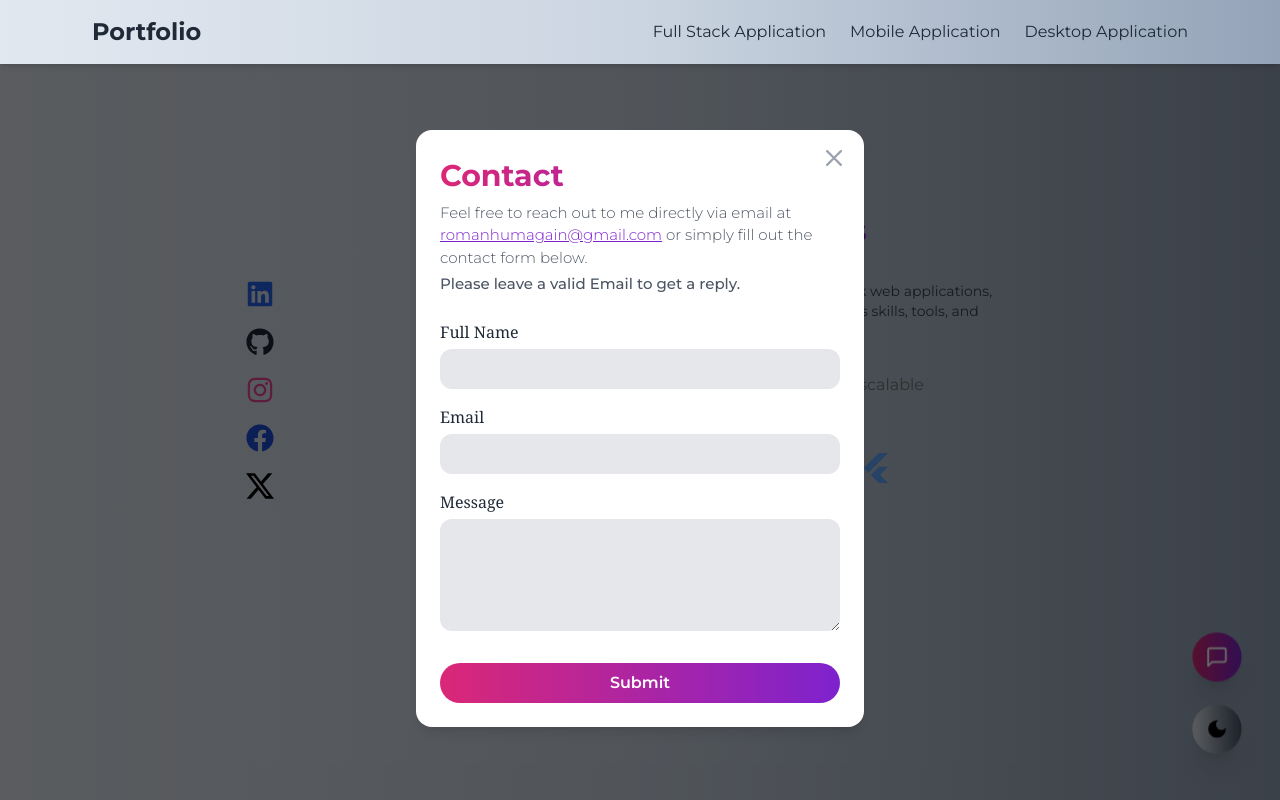
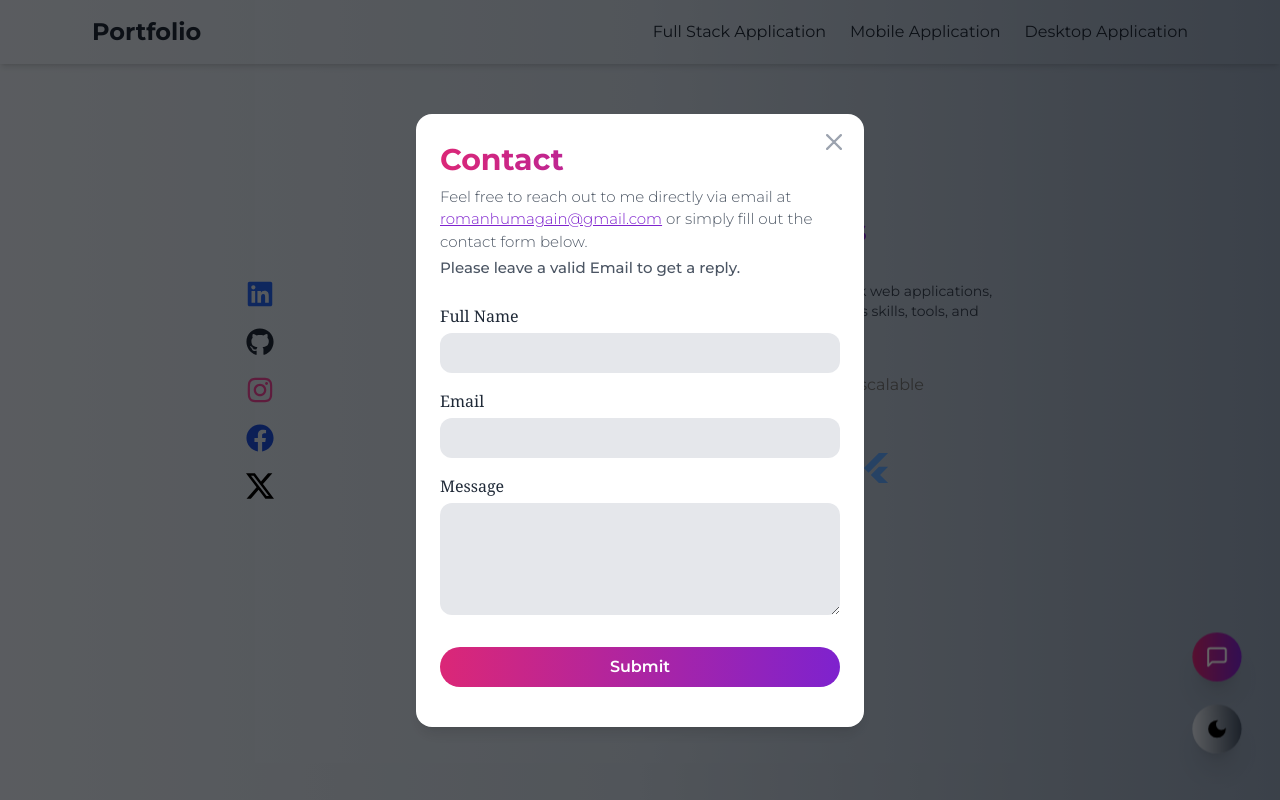
Before and after one commit to romanhumagain/Portfolio-Website, a React (Vite) app: page /projects in a window 1280 px wide. Both pictures are taken after a click on the element 1217 px from the left and 657 px from the top of the page. Shown: the top 800 px of the page. Built offline with nearby package versions, Linux system fonts and the light colour scheme.

Commit message:
update contact modal

```diff
--- a/src/index.css
+++ b/src/index.css
@@ -106,3 +106,13 @@
   0% { transform: rotate(0deg); }
   100% { transform: rotate(360deg); }
 }
+
+/* Hide scrollbar for WebKit browsers (Chrome, Safari) */
+.modal-scrollbar::-webkit-scrollbar {
+  display: none; /* Hide scrollbar */
+}
+
+/* Hide scrollbar for Firefox */
+.modal-scrollbar {
+  scrollbar-width: none; /* Hide scrollbar */
+}
--- a/src/modal/ContactModal.jsx
+++ b/src/modal/ContactModal.jsx
@@ -86,7 +86,7 @@ const ContactModal = ({ isOpen, onClose }) => {
       className={`fixed inset-0 z-50 flex items-center justify-center w-full h-full bg-black bg-opacity-60 duration-300 ${isModalOpen ? "opacity-100 visible" : "opacity-0 invisible"}`}
       onClick={handleBackdropClick}
     >
-      <div className={`m-6 md:mt-20 w-full max-w-sm sm:max-w-md lg:max-w-md p-6 bg-white dark:bg-neutral-800 rounded-2xl shadow-lg transform transition-transform duration-300 ${isModalOpen ? "translate-y-0" : "-translate-y-20"}`}>
+      <div className={`modal-scrollbar max-h-screen overflow-y-auto m-8 md:mt-20 md:mb-10 w-full max-w-sm sm:max-w-md lg:max-w-md p-6 pb-10 bg-white dark:bg-neutral-800 rounded-2xl shadow-lg transform transition-transform duration-300 ${isModalOpen ? "translate-y-0" : "-translate-y-20"}`}>
         <button
           type="button"
           className="absolute top-3 right-3.5 text-gray-400 bg-transparent hover:bg-gray-200 hover:text-gray-900 rounded-lg text-sm w-8 h-8 flex justify-center items-center dark:hover:bg-gray-600 dark:hover:text-white"
@@ -146,7 +146,7 @@ const ContactModal = ({ isOpen, onClose }) => {
             <textarea className="block w-full p-3 mt-1 bg-gray-200 h-28 dark:bg-neutral-700 dark:text-gray-300 focus:outline-none rounded-xl" id="message" name="message" required />
           </div>
 
-          <button type="submit" disabled={loading} className="w-full px-4 py-[6px] mt-4 font-semibold text-white transition duration-200 rounded-full md:py-2 text-md bg-gradient-to-r from-pink-600 to-purple-700">
+          <button type="submit" disabled={loading} className="w-full px-4 py-[6px] mt-3 md:mt-4 font-semibold text-white transition duration-200 rounded-full md:py-2 text-md bg-gradient-to-r from-pink-600 to-purple-700">
             {loading ? (
               <span className="loader"></span>
             ) : (
--- a/src/pages/ProjectDetailsPage.jsx
+++ b/src/pages/ProjectDetailsPage.jsx
@@ -11,28 +11,17 @@ import loading_gif from '../assets/loading.gif';
 import Footer from '../components/Footer/Footer'
 import DesktopAppProject from './DesktopAppProject';
 import ProjectHeading from './ProjectHeading';
-import ContactModal from '../modal/ContactModal';
 
 const ProjectDetailsPage = () => {
   const navigate = useNavigate();
   const [fullStackProjectLists, setFullStackProjectLists] = useState([]);
   const [desktopAppProjectLists, setDesktopAppProjectLists] = useState([]);
   const [mobileAppProjectLists, setMobileAppProjectLists] = useState([]);
-
-  const [isContactModalOpen, setIsContactModalOpen] = useState(false);
-  const [contactOptionClicked, setContactOptionClicked] = useState(false);
-
-
   const [isLoading, setIsLoading] = useState(true);
 
   const fullStackRef = useRef(null);
   const desktopAppRef = useRef(null);
   const mobileAppRef = useRef(null);
-
-
-  const handleCloseModal = () => {
-    setIsContactModalOpen(false);
-  };
 
   const fetchProjectLists = () => {
     const fullStackProjects = projectsData.filter((project) => project.category === 'web');
@@ -58,7 +47,7 @@ const ProjectDetailsPage = () => {
 
   return (
     <div className="min-h-screen md:p-5 bg-gradient-to-r from-slate-200 via-slate-300 to-slate-400 dark:from-neutral-900 dark:to-neutral-950" style={{ fontFamily: "Montserrat, sans-serif" }}>
-      <ProjectNavbar scrollToSection={scrollToSection} fullStackRef={fullStackRef} desktopAppRef={desktopAppRef} mobileAppRef={mobileAppRef} isContactModalOpen={isContactModalOpen} setIsContactModalOpen={setIsContactModalOpen} contactOptionClicked={contactOptionClicked} />
+      <ProjectNavbar scrollToSection={scrollToSection} fullStackRef={fullStackRef} desktopAppRef={desktopAppRef} mobileAppRef={mobileAppRef} />
       {isLoading ? (
         <div className="flex items-center justify-center min-h-screen">
           <img src={loading_gif} alt="Loading..." className="w-20 h-20 md:w-32 md:h-32" />
@@ -135,10 +124,6 @@ const ProjectDetailsPage = () => {
 
         </>
       )}
-
-      {isContactModalOpen && (
-        <ContactModal isOpen={isContactModalOpen} onClose={handleCloseModal} setContactOptionClicked={setContactOptionClicked} />
-      )}
     </div>
   );
 };
--- a/src/pages/ProjectNavbar.jsx
+++ b/src/pages/ProjectNavbar.jsx
@@ -2,10 +2,12 @@ import React, { useState } from 'react';
 import { Link } from 'react-router-dom';
 import { RiMenu3Fill } from "react-icons/ri";
 import { RxCross2 } from "react-icons/rx";
+import {useContactModal} from '../context/ContactModalContext'
 
-const ProjectNavbar = ({ scrollToSection, fullStackRef, desktopAppRef, mobileAppRef, contactOptionClicked}) => {
+
+const ProjectNavbar = ({ scrollToSection, fullStackRef, desktopAppRef, mobileAppRef}) => {
   const [isMobileMenuOpen, setIsMobileMenuOpen] = useState(false);
-
+  const {isContactModalOpen} = useContactModal();
 
   const toggleMobileMenu = () => {
     setIsMobileMenuOpen(!isMobileMenuOpen);
@@ -17,7 +19,7 @@ const ProjectNavbar = ({ scrollToSection, fullStackRef, desktopAppRef, mobileApp
   }
 
   return (
-    <nav className="fixed top-0 left-0 z-50 w-full shadow-md bg-gradient-to-r from-slate-200 via-slate-300 to-slate-400 dark:from-neutral-900 dark:to-neutral-950">
+    <nav className={`fixed top-0 left-0 ${!isContactModalOpen && 'z-50'} w-full shadow-md bg-gradient-to-r from-slate-200 via-slate-300 to-slate-400 dark:from-neutral-900 dark:to-neutral-950`}>
       <div className="max-w-6xl py-4 mx-auto px-7">
         <div className="flex items-center justify-between">
           <Link to={'/'}>
```
